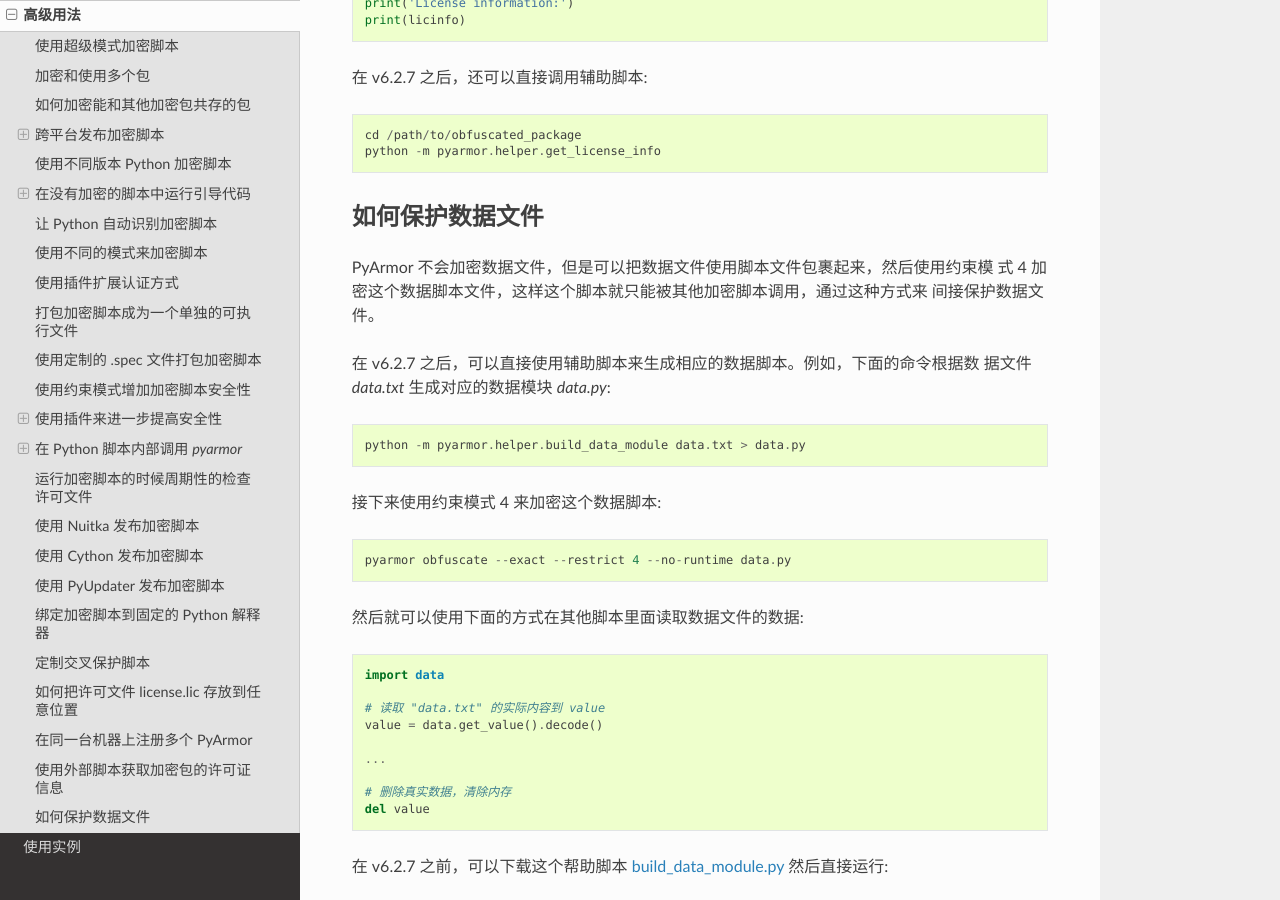
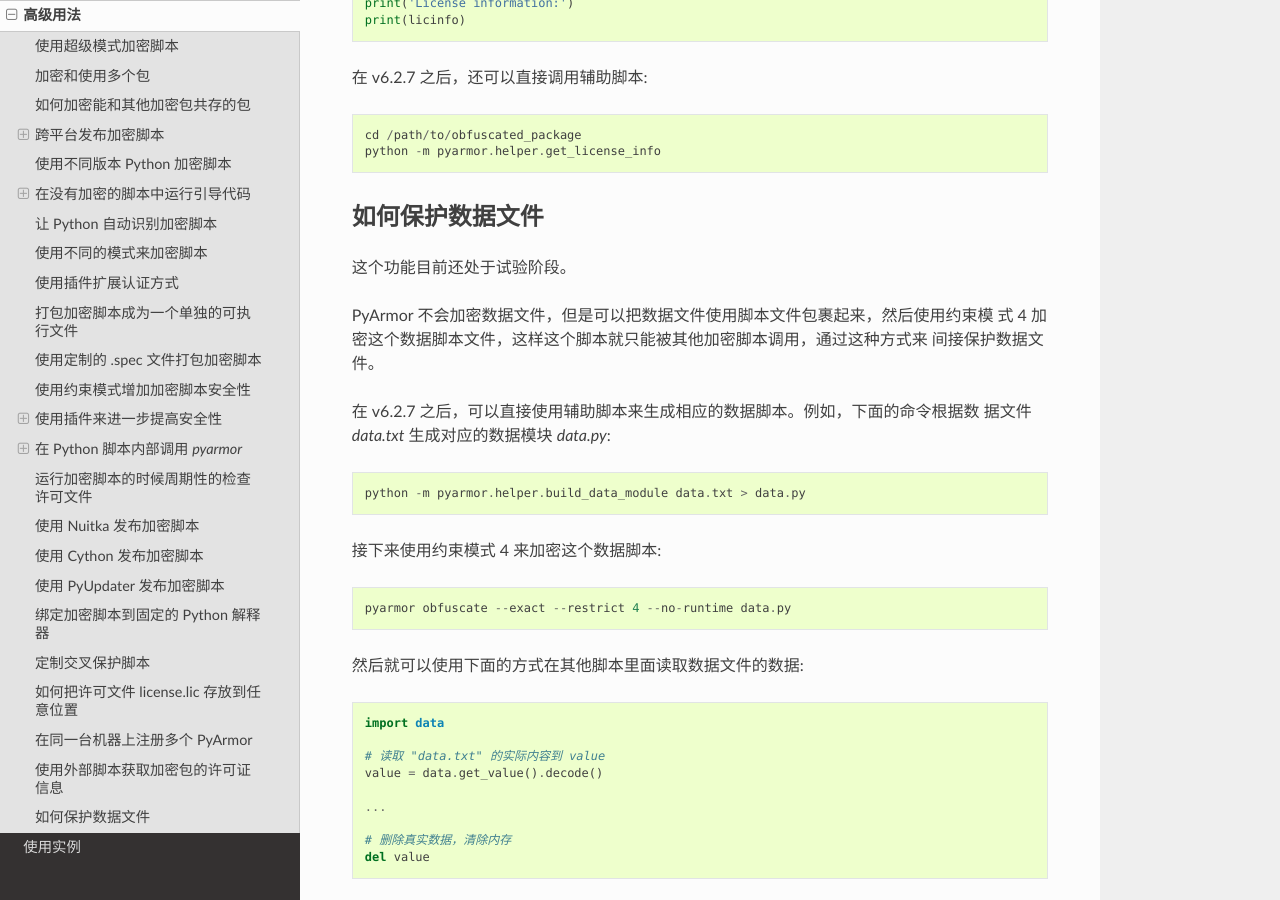
Before and after one commit to dashingsoft/pyarmor-docs-zh, a Sphinx documentation site: the page built from docs/advanced.rst, in a window 1280 px wide and 900 px high, scrolled down 24818 px. Built offline with Sphinx 7.4.7 and the Read the Docs theme 2.0.0, drawn with Linux system fonts in a browser that asks for light colours.

Commit message:
Remark experiment feature

```diff
--- a/docs/advanced.rst
+++ b/docs/advanced.rst
@@ -1178,6 +1178,8 @@
 如何保护数据文件
 ----------------
 
+这个功能目前还处于试验阶段。
+
 PyArmor 不会加密数据文件，但是可以把数据文件使用脚本文件包裹起来，然后使用约束模
 式 4 加密这个数据脚本文件，这样这个脚本就只能被其他加密脚本调用，通过这种方式来
 间接保护数据文件。
```
